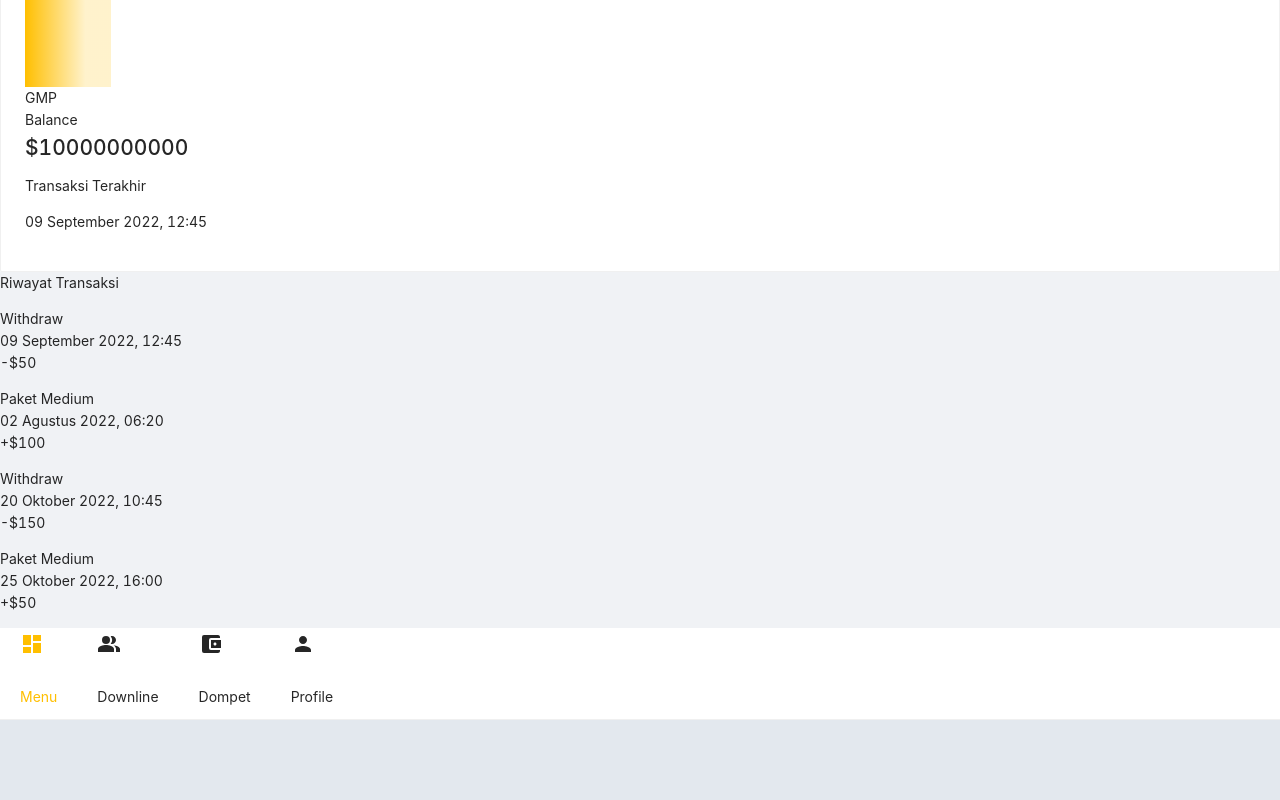
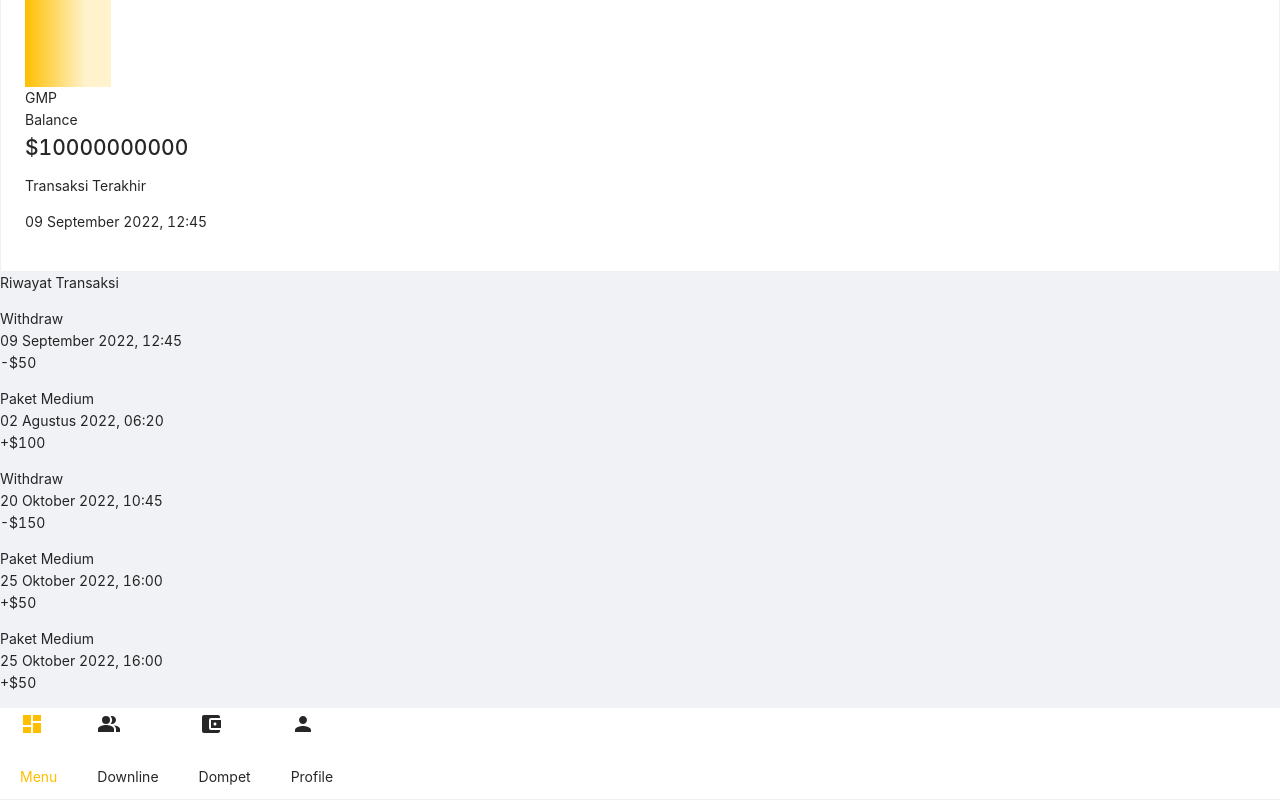
Before and after one commit to dystianen/gmp-frontend, a Next.js app: page /wallet/1 in a window 1280 px wide. Shown: the part 455-1255 px from the top of the page. Before the commit the page ends 1175 px from the top, so only its background shows below. Built offline with nearby package versions, Linux system fonts and the light colour scheme; sample sign-in values are in the browser's storage.

Commit message:
fix: validation get data transaction

```diff
--- a/pages/wallet/[id]/index.js
+++ b/pages/wallet/[id]/index.js
@@ -26,10 +26,16 @@ const WalletDetails = observer(() => {
             date: '25 Oktober 2022, 16:00',
             amount: 50,
         },
+        {
+            name: 'Paket Medium',
+            date: '25 Oktober 2022, 16:00',
+            amount: 50,
+        },
     ]
+    console.log(history)
     return (
         <>
-            <div className="relative bg-[#FAFAFA] min-h-screen max-w-lg bg-center h-screen w-full mx-auto px-6 rounded-t">
+            <div className="relative bg-[#FAFAFA] min-h-screen max-w-lg bg-center w-full mx-auto px-6 rounded-t">
                 <div className="absolute top-0 left-0">
                     <Image src={'/assets/icons/Ellipse8.svg'} alt={'icons'} preview={false}/>
                 </div>
@@ -60,26 +66,39 @@ const WalletDetails = observer(() => {
                             $10000000000
                         </h2>
                         <p className={'text-sm font-medium text-white mb-[1px]'}>Transaksi Terakhir</p>
+                        {history.length === 0 ? (
+                            ''
+                        ) : (
                             <p className={'text-white font-semibold text-base'}>{history[0].date}</p>
+                        )}
                     </div>
                 </Card>
 
-                <div className={'mt-8'}>
+                {history.length === 0 ? (
+                    <div className={'mt-8 pb-28'}>
+                        <p className={'font-semibold text-lg'}>Riwayat Transaksi</p>
+                        <div className={'flex justify-center'}>
+                            Anda Belum Memiliki Riwayat Transaksi
+                        </div>
+                    </div>
+                ) : (
+                    <div className={'mt-8 pb-28'}>
                         <p className={'font-semibold text-lg'}>Riwayat Transaksi</p>
                         {history.map((value, index) => (
                             <div key={index} className={'grid grid-rows-2 grid-flow-col mb-2'}>
                                 <div className={'font-semibold text-base mb-1'}>{value.name}</div>
                                 <div className={'text-sm font-normal text-slate-600'}>{value.date}</div>
-                            <div className={'row-span-3 col-span-2 text-lg font-semibold'}>
+                                <div className={'row-span-3 col-span-2 text-lg font-semibold pb-8'}>
                                     {value.name === "Withdraw" ? (
-                                    <p className={'text-right text-red-500'}>-${value.amount}</p>
+                                        <p className={'text-right text-red-500 mb-1'}>-${value.amount}</p>
                                     ) : (
-                                    <p className={'text-right text-green-500'}>+${value.amount}</p>
+                                        <p className={'text-right text-green-500 mb-1'}>+${value.amount}</p>
                                     )}
                                 </div>
                             </div>
                         ))}
                     </div>
+                )}
             </div>
         </>
     )
```
Lines whose indentation alone changed are shown as unchanged.
